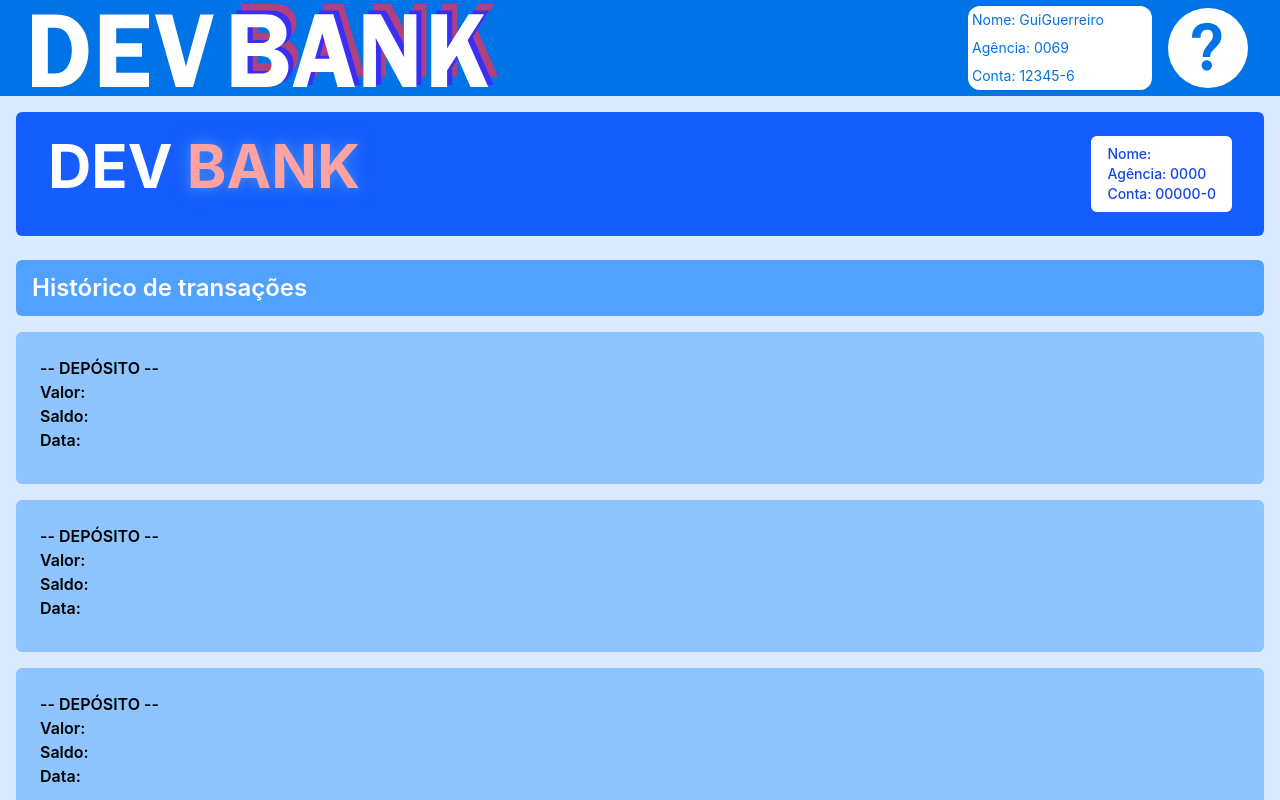
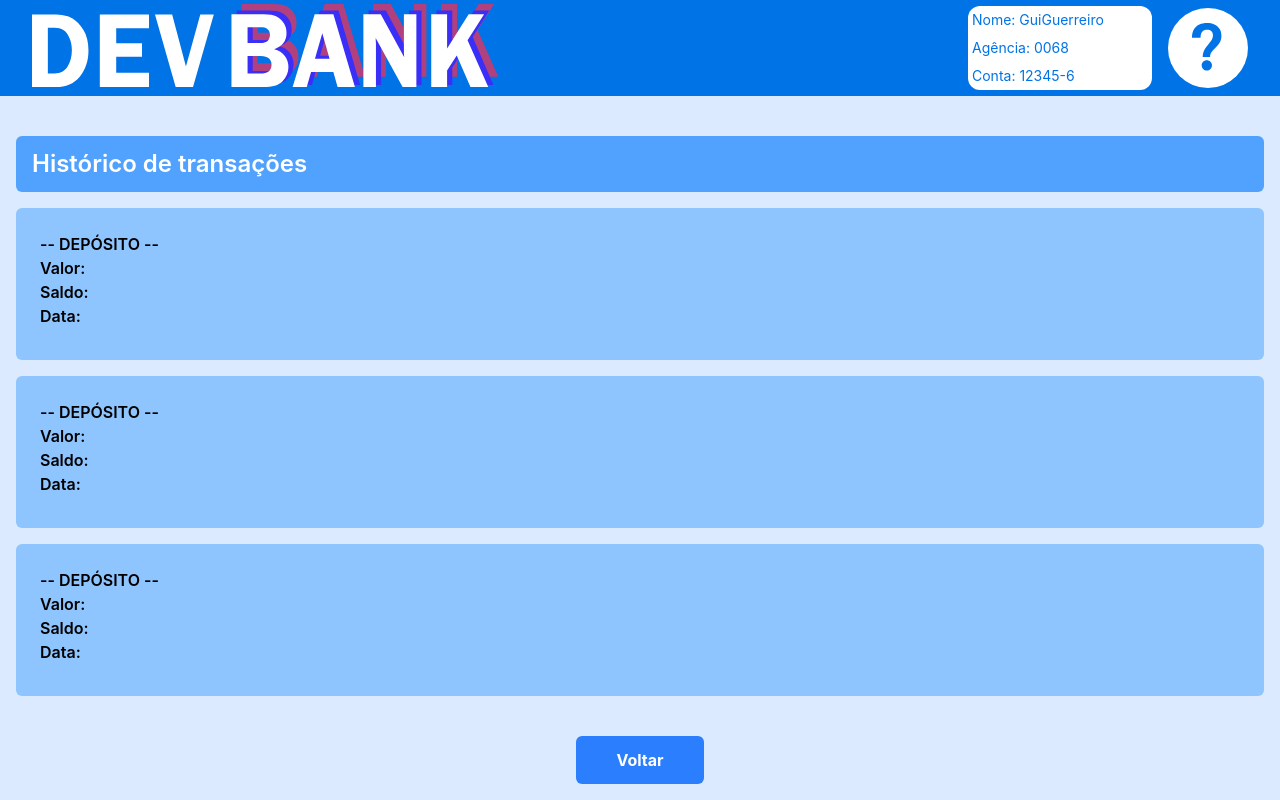
Before and after one commit to Maua-Dev/devbank_anarita_guima_thalles_front, a React (Vite) app: page /transactions in a window 1280 px wide. Shown: the top 800 px of the page. Built offline with nearby package versions, Linux system fonts and the light colour scheme.

Commit message:
feat : add voltar button for transaction + withdraw

```diff
--- a/src/components/Nav/navbar.tsx
+++ b/src/components/Nav/navbar.tsx
@@ -1,7 +1,7 @@
 import logo from '../../assets/logo.svg';
 import user from '../../assets/user.svg';
 
-function Navbar({ userInfo = { name: "GuiGuerreiro", agency: "0069", acnumber: "12345-6" } }) {
+function Navbar({ userInfo = { name: "GuiGuerreiro", agency: "0068", acnumber: "12345-6" } }) {
     return (
         <nav className="bg-[#0073E6] w-full h-24">
             <div className="flex items-center justify-between  mx-auto h-20">
--- a/src/pages/transactions.tsx
+++ b/src/pages/transactions.tsx
@@ -1,28 +1,16 @@
 
 
 import Navbar from '../components/Nav/navbar';
+import { useNavigate } from 'react-router-dom';
 
 export default function Transactions() {
+    const navigate = useNavigate();
     return (
         <>
             <Navbar />
 
 <div className="min-h-screen bg-blue-100 p-4">
-      <div className="bg-blue-600 rounded-md px-8 py-6 flex justify-between items-start">
-        <h1 className="text-6xl font-bold text-white">
-          DEV{" "}
-          <span className="text-red-300 [text-shadow:0_0_10px_#3b82f6,0_0_20px_#3b82f6]">
-          BANK
-          </span>
-        </h1>
-        <div className="flex items-start gap-6">
-        <div className="bg-white rounded-md px-4 py-2 text-blue-700 text-sm font-medium">
-            <p>Nome:</p>
-            <p>Agência: 0000</p>
-            <p>Conta: 00000-0</p>
-        </div>
-        </div>
-      </div>
+
       <div className="bg-blue-400 rounded-md mt-6 px-4 py-3 text-white text-2xl font-semibold">
         Histórico de transações
       </div>
@@ -41,12 +29,14 @@ export default function Transactions() {
                 </div>
         ))}
 
-        <div className="flex justify-center mt-6 w-1/6 mx-auto mt-6 bg-blue-700 rounded-md py-10 hover:scale-105 active:scale-95 transition-all group">
-             <button className="text-4xl text-white font-medium text-center">
+        <div className="flex justify-center gap-10 mt-10">
+            <button
+                onClick={() => navigate("/")}
+                className="bg-blue-500 text-white px-10 py-3 rounded-md font-bold hover:scale-105 active:scale-95"
+            >
                 Voltar
             </button>
-
-          </div>
+        </div>
         </div>
       </div>
         </>
--- a/src/pages/withdraw.tsx
+++ b/src/pages/withdraw.tsx
@@ -1,8 +1,14 @@
 import { useState } from "react"
 import Note from '../components/BankNote/banknote'
 import Navbar from '../components/Nav/navbar'
+import { useNavigate } from "react-router-dom"
 
 export default function Withdraw() {
+    const navigate = useNavigate();
+
+    function handleWithdraw() {
+        alert("saque");
+    }
 
     const [requestDaImagem] = useState({
         "2": 0,
@@ -37,7 +43,21 @@ export default function Withdraw() {
                 ))}
             </div>
 
+            <div className="flex justify-center gap-10 mt-10">
+            <button
+                onClick={() => navigate("/")}
+                className="bg-blue-500 text-white px-10 py-3 rounded-md font-bold hover:scale-105 active:scale-95"
+            >
+                Voltar
+            </button>
 
+            <button
+                onClick={handleWithdraw}
+                className="bg-blue-700 text-white px-10 py-3 rounded-md font-bold hover:scale-105 active:scale-95"
+            >
+                Sacar
+            </button>
+            </div>
 
         </div>
         </>
```
